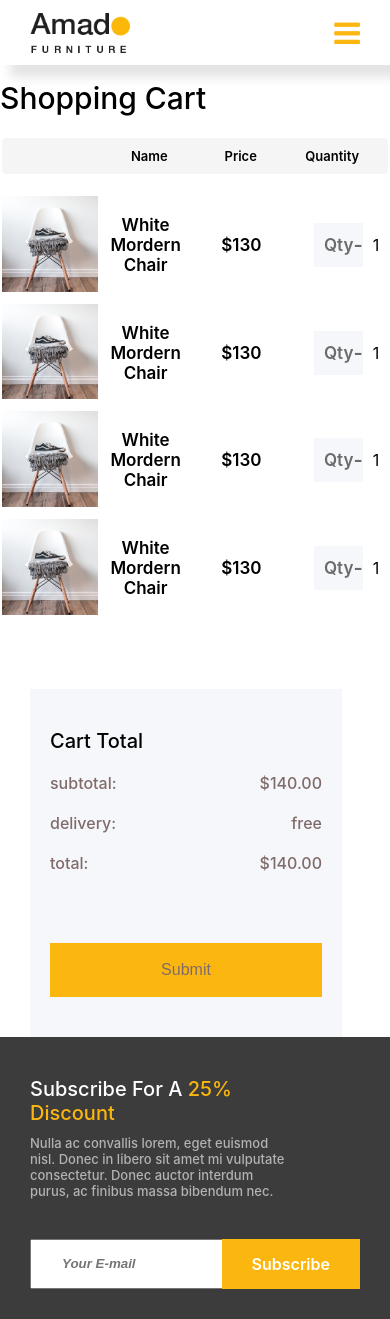
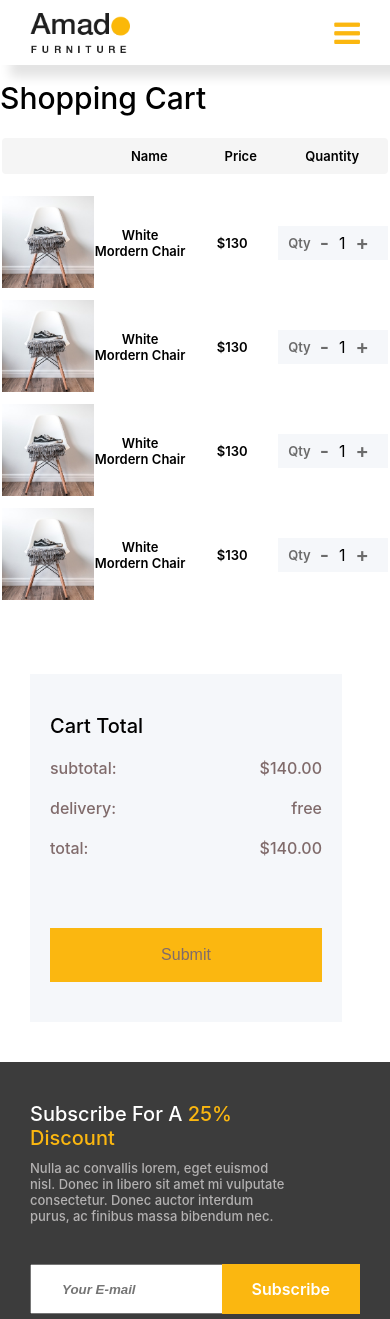
Before and after one commit to DipPal513/Amad-website, a React (Create React App) app: page /cart in a window 390 px wide. Shown: the top 1319 px of the page. Built offline with nearby package versions, Linux system fonts and the light colour scheme.

Commit message:
some responsive problem solved

```diff
--- a/src/Cartitem.css
+++ b/src/Cartitem.css
@@ -19,8 +19,8 @@ tbody tr td p {
     align-items: center;
     background: #f5f7fa;
     padding: 1rem 1rem;
-    width: 50%;
-    justify-content: space-between;
+    width: 73%;
+    justify-content: space-evenly;
     margin: auto;
 }
 
@@ -49,3 +49,21 @@ tbody tr td p {
 .qty_much .num {
     font-size: 1.6rem;
 }
+
+@media screen and (max-width:1100px){
+    .right_cart {
+        margin-bottom: 4rem;
+    }
+}
+@media screen and (max-width:430px){
+    tbody tr td p {
+        font-size: 1.3rem;
+    }
+    .td_qty {
+        padding: .5rem 1rem;
+        width: 100%;
+    }
+    .td_qty p {
+        margin-right: .9rem;
+    }
+}
--- a/src/Checkout.css
+++ b/src/Checkout.css
@@ -74,6 +74,9 @@ textarea{
     text-transform: capitalize;
     font-weight: 500;
 }
+.cart_bottom label {
+    margin-bottom: 1rem;
+}
 .checkout_form label input,.cart_bottom input{
     margin-right: 1rem;
 }
```
